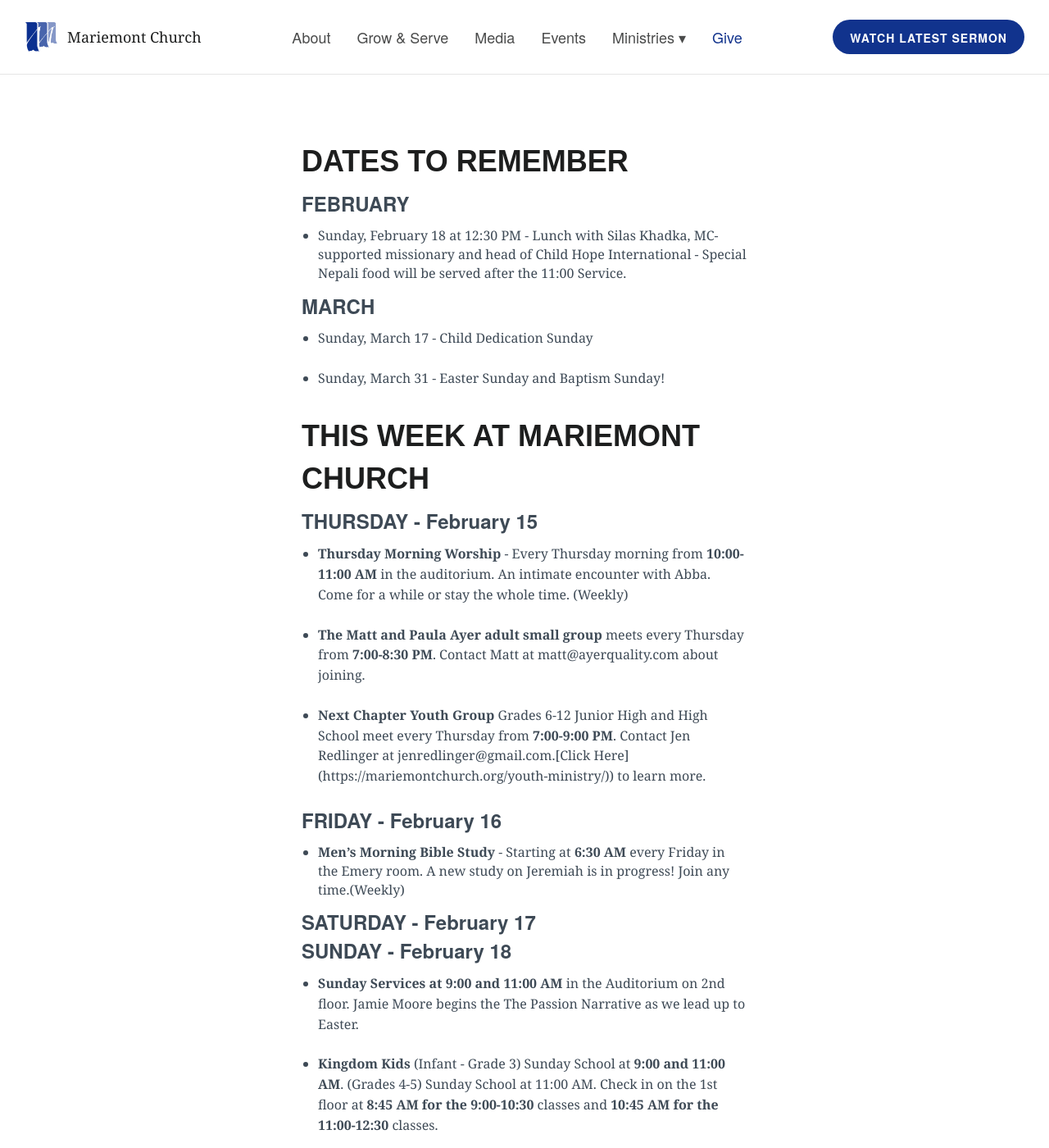
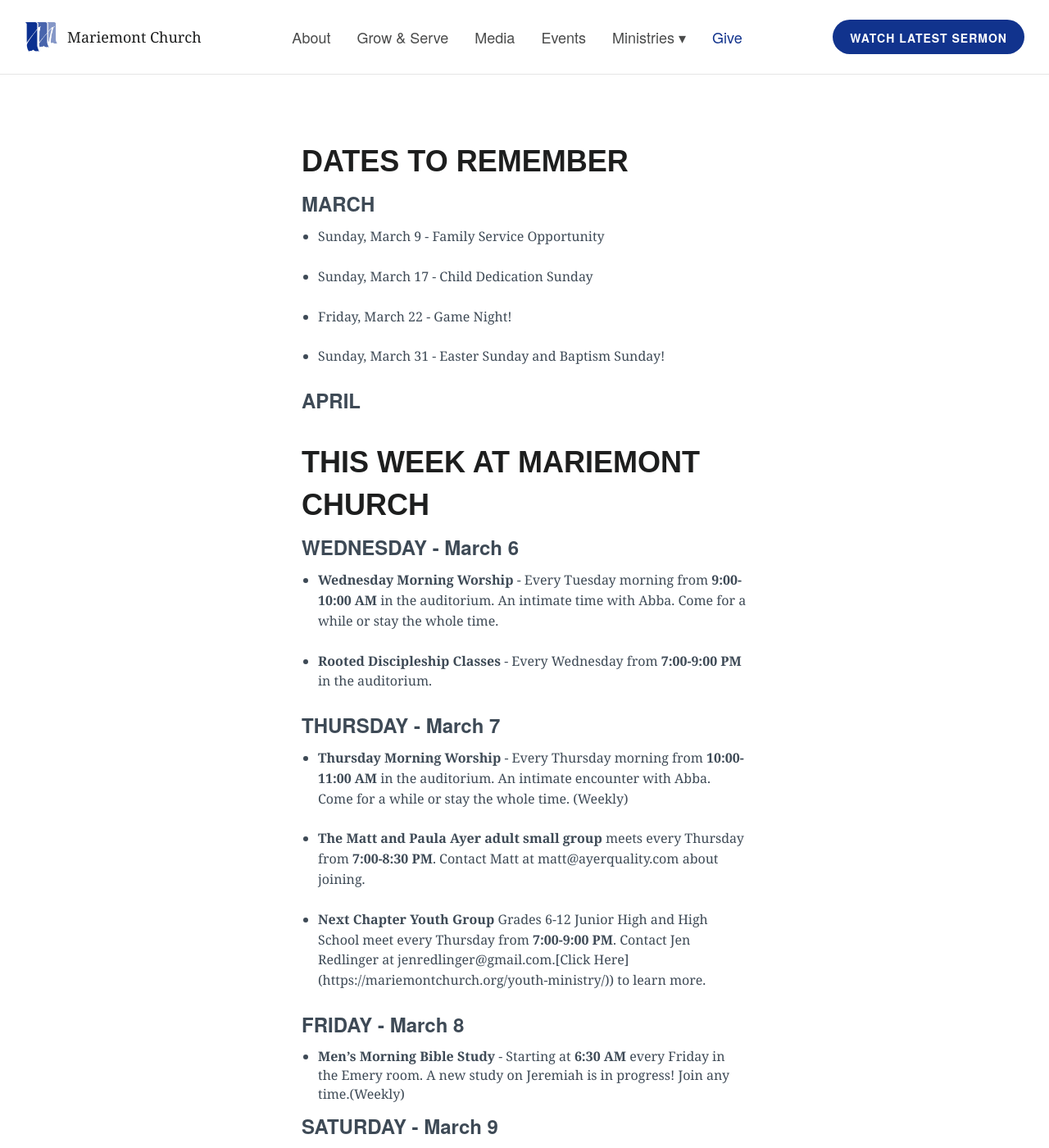
Before and after one commit to lukemoderwell/mariemont, a Jekyll site: the page built from mc-weekly-calendar.markdown, in a window 1280 px wide and 1400 px high. Shown: the whole window at 82% size. Built offline with Jekyll 4.4.1, drawn with Linux system fonts in a browser that asks for light colours; nearby versions of some CDN libraries; some of the changed text lies outside the part shown.

Commit message:
Updated Mc Weekly Calendar

```diff
--- a/mc-weekly-calendar.markdown
+++ b/mc-weekly-calendar.markdown
@@ -8,36 +8,51 @@
 ## DATES TO REMEMBER
 
 
-### FEBRUARY
 
-* Sunday, February 18 at 12:30 PM - Lunch with Silas Khadka, MC-supported missionary and head of Child Hope International -  Special Nepali food will be served after the 11:00 Service.
 
 ### MARCH
 
+* Sunday, March 9 - Family Service Opportunity
+
 * Sunday, March 17 - Child Dedication Sunday
 
+* Friday, March 22 - Game Night!
+
 * Sunday, March 31 - Easter Sunday and Baptism Sunday!
+
+### APRIL
+
 
 
 ## THIS WEEK AT MARIEMONT CHURCH
 
+### WEDNESDAY - March 6
 
-### THURSDAY - February 15
+* **Wednesday Morning Worship** - Every Tuesday morning from **9:00-10:00 AM** in the auditorium. An intimate time with Abba. Come for a while or stay the whole time.
+
+
+* **Rooted Discipleship Classes** - Every Wednesday from **7:00-9:00 PM** in the auditorium.
+
+
+### THURSDAY - March 7
 * **Thursday Morning Worship** - Every Thursday morning from **10:00-11:00 AM** in the auditorium. An intimate encounter with Abba. Come for a while or stay the whole time. (Weekly)
 
 * **The Matt and Paula Ayer adult small group** meets every Thursday from **7:00-8:30 PM**. Contact Matt at matt@ayerquality.com about joining.
 
 * **Next Chapter Youth Group** Grades 6-12 Junior High and High School meet every Thursday from **7:00-9:00 PM**. Contact Jen Redlinger at jenredlinger@gmail.com.[Click Here] (https://mariemontchurch.org/youth-ministry/)) to learn more.
 
-### FRIDAY - February 16
+### FRIDAY - March 8
 * **Men's Morning Bible Study** - Starting at **6:30 AM** every Friday in the Emery room. A new study on Jeremiah is in progress! Join any time.(Weekly)
 
-### SATURDAY - February 17
+### SATURDAY - March 9
+
+* **EMI Renewing the Mind Class** - Starting at **9:00 AM** in the Emery Room. (Registration required)
+
+* **Kingdom Kids Family Service Project** - Starting at **10:00 AM** in Room 103.
 
 
 
-
-### SUNDAY - February 18
+### SUNDAY - Sunday, March 10
 
 * **Sunday Services at 9:00 and 11:00 AM** in the Auditorium on 2nd floor. Jamie Moore begins the The Passion Narrative as we lead up to Easter.
 
@@ -51,15 +66,15 @@
 * **The Zeke and Beth Swift adult small group.** **11:00 AM -12:15 PM**.  Meets in the Library (3rd Floor) and discusses the 9:00 a.m. sermon and other relevant topics.
 
 
-### MONDAY - February 19
+### MONDAY - March 11
 
 * **The Michael and Judy Belanger adult small group** meets **6:30-9:00 PM** weekly at their home at 6909 Cambridge, Cincinnati, OH 45227. Contact Mike Belanger at chefbelanger@hotmail.com or (513) 470-4055 for more information.
 
 * **The Michael and Faith George 20s and 30s small group.** Meets every Monday from **6:30-9:00 PM** in Deer Park. Call or text Michael George at 513-287-9748 for more information.
 
-### TUESDAY - February 20
+### TUESDAY - March 12
 
-* **Tuesday Morning Worship** - Every Tuesday morning from **9:00-10:00 AM** in the auditorium. An intimate time with Abba. Come for a while or stay the whole time.
+* **Tuesday Morning Worship** - Every Tuesday morning from **10:00-11:00 AM** in the auditorium. An intimate time with Abba. Come for a while or stay the whole time.
 
 * **Joy in the Morning Women's Ministry Bible Study** - Every Tuesday morning from **9:15-11:15 AM** in the Emery Room. Choose from 1 of 3 Books/Bible Studies. [CLICK HERE](https://mariemontchurch.org/womens-ministry/) for specifics.
 
@@ -67,7 +82,7 @@
 
 * **The Burr and Terry Robinson small group** meets 2 times a month on Tuesdays from **7:00-9:00 PM** in Hyde Park. Contact Burr and Terry Robinson at burr.robinson@gmail.com for more info.
 
-### WEDNESDAY - February 21
+### WEDNESDAY - March 13
 
 * **Wednesday Morning Worship** - Every Tuesday morning from **9:00-10:00 AM** in the auditorium. An intimate time with Abba. Come for a while or stay the whole time.
 
```
